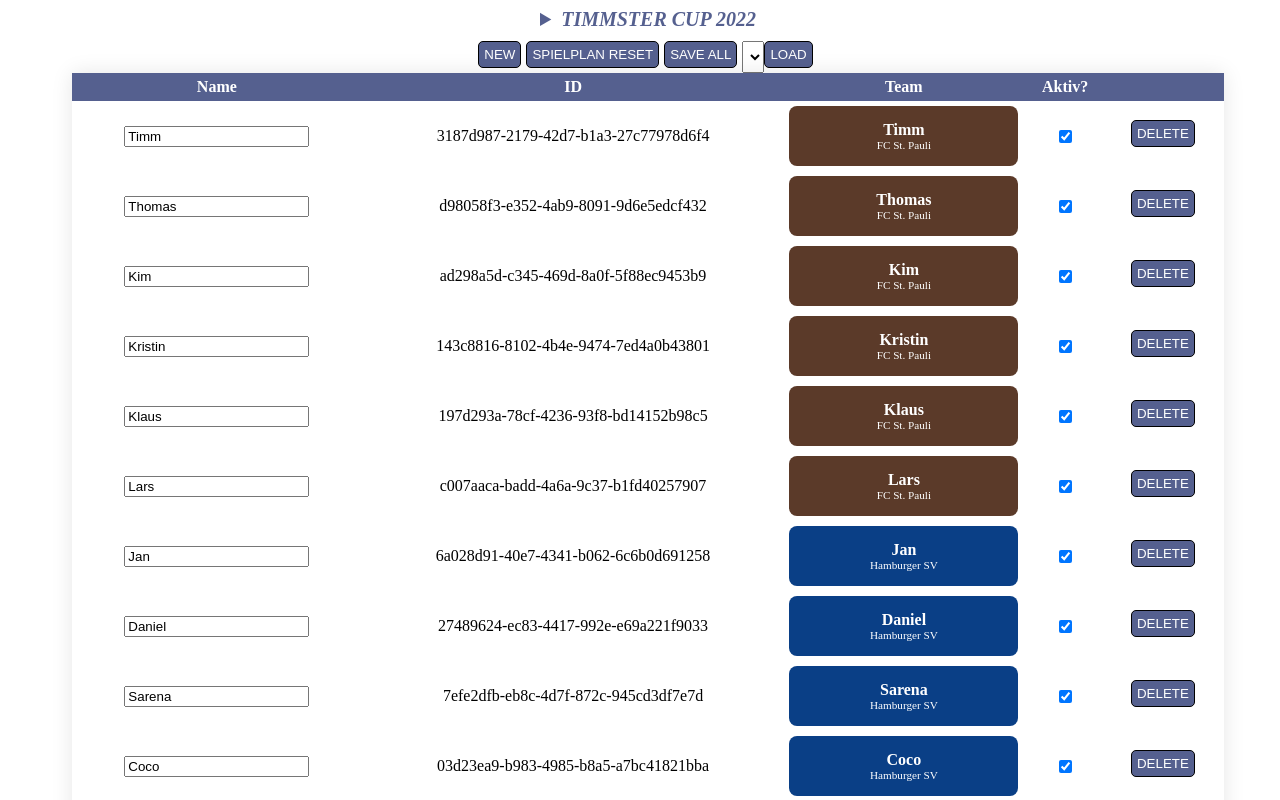
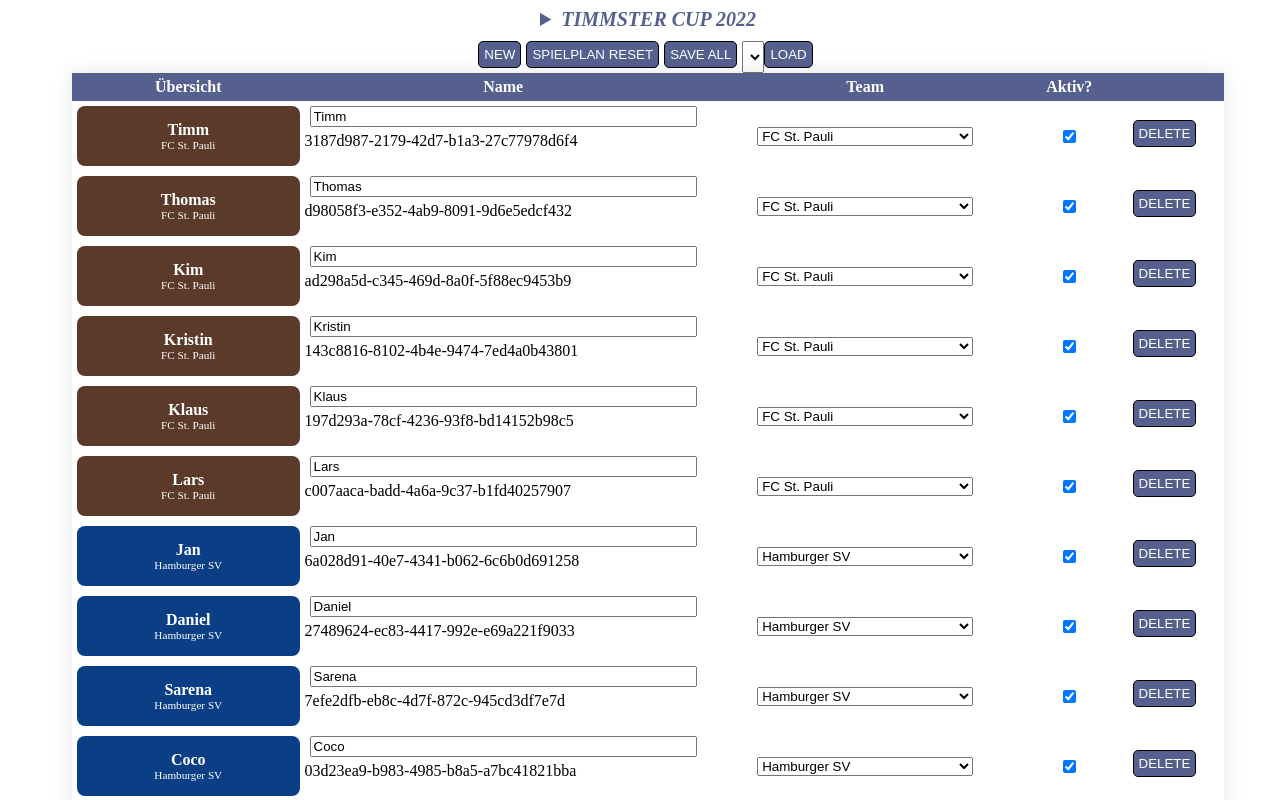
Before and after one commit to Timmster/timmster-cup, an Angular app: page /data in a window 1280 px wide. Shown: the top 800 px of the page. Built offline with nearby package versions, Linux system fonts and the light colour scheme.

Commit message:
1 file modified

```diff
--- a/src/app/views/data/data.component.html
+++ b/src/app/views/data/data.component.html
@@ -9,17 +9,25 @@
 </div>
 <table>
   <tr>
+    <th>Übersicht</th>
     <th>Name</th>
-    <th>ID</th>
     <th>Team</th>
     <th>Aktiv?</th>
     <th></th>
   </tr>
+
   <tr *ngFor="let spieler of getSpieler()">
-    <td><input [(ngModel)]="spieler.name" (change)="update()" /></td>
-    <td>{{ spieler.id }}</td>
     <td>
       <app-badge [player1]="spieler"></app-badge>
+    </td>
+    <td style="display: flex; flex-direction: column;">
+      <input [(ngModel)]="spieler.name" (change)="update()" />
+    </td>
+    <span>{{ spieler.id }}</span>
+    <td>
+      <select [(ngModel)]="spieler.team">
+        <option *ngFor="let t of getTeams()" [ngValue]="t">{{ t.name }}</option>
+      </select>
     </td>
     <td><input type="checkbox" [(ngModel)]="spieler.active" /></td>
     <td>
```
